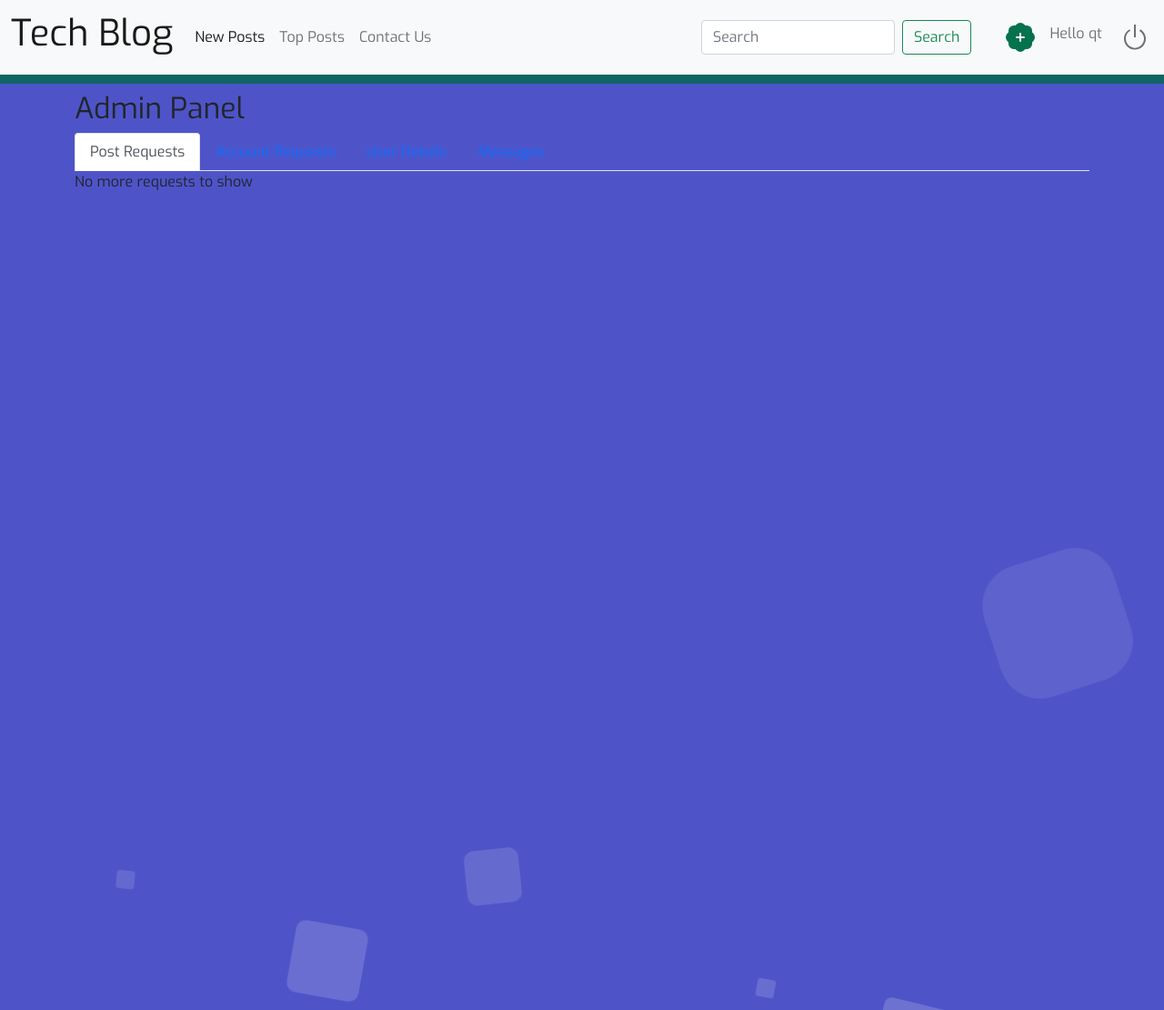
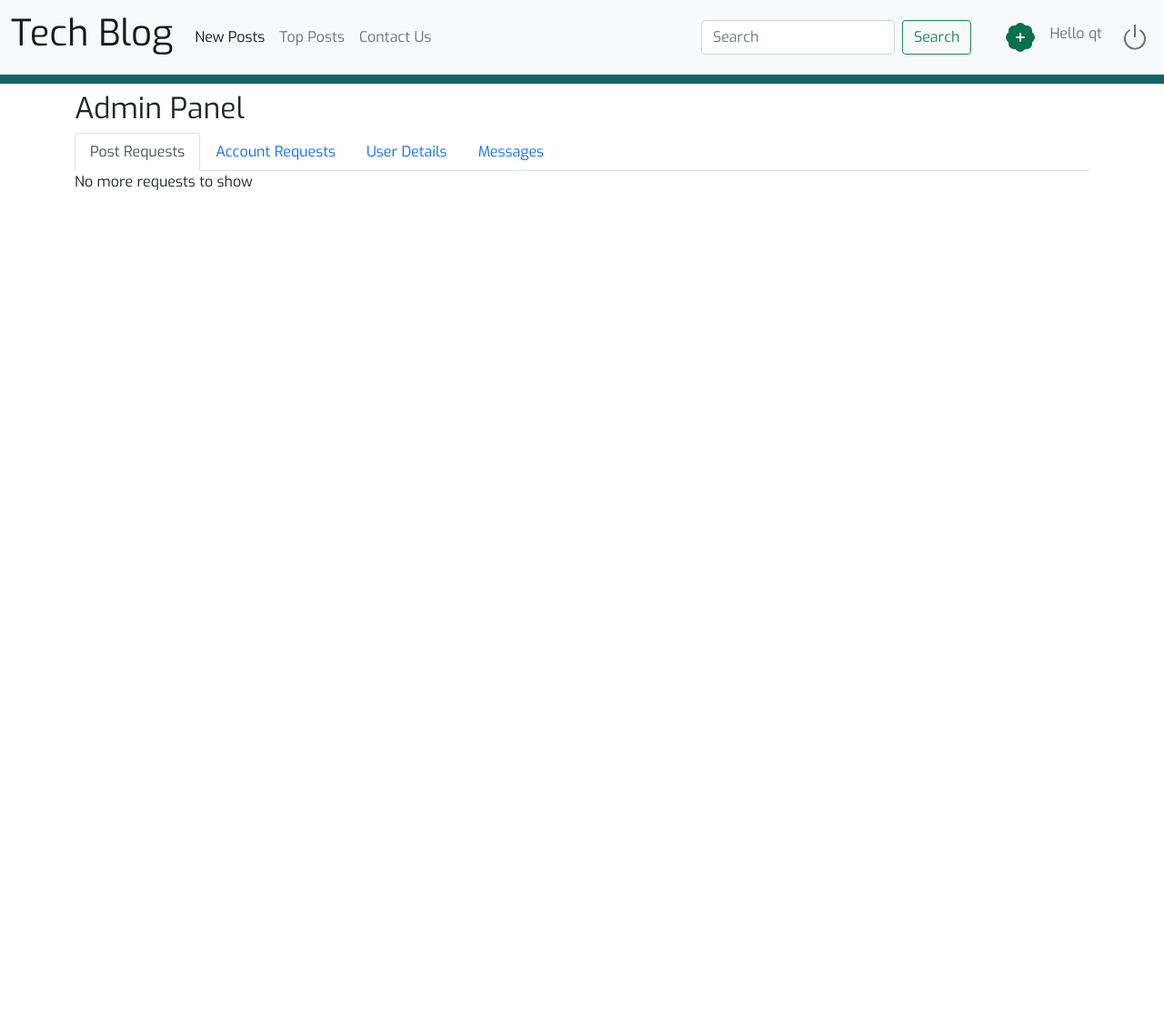
Before and after one commit to Treshank/TechBlog, a PHP site: page /users/admin.php in a window 1280 px wide. Shown: the whole page at 91% size. Run offline with PHP 8.4, Linux system fonts and the light colour scheme; a user stored in the database is signed in; data comes from the database, SQL or seed files in the repository; data that the repository does not hold is empty.

Commit message:
Fixed Admin panel no post requests

```diff
--- a/include/frame_post_requested.php
+++ b/include/frame_post_requested.php
@@ -10,7 +10,6 @@
 
 <!-- POSTS -->
 
-<div class="container context">
 			<div class="panel panel-default" style="width: 100%">
 				<!-- TITLE -->
 		  		<div class="panel-heading">
@@ -55,7 +54,3 @@
 
 			</div>
 				<!-- end of panel -->
-		</div>
-
-		</div>
-</div>
--- a/users/admin.php
+++ b/users/admin.php
@@ -21,20 +21,19 @@ else {
   <meta charset="utf-8">
   <meta name="viewport" content="width=device-width, initial-scale=1">
 </head>
-<body  class="area"">
-<ul class="circles">
-    <li></li>
-    <li></li>
-    <li></li>
-    <li></li>
-    <li></li>
-    <li></li>
-    <li></li>
-    <li></li>
-    <li></li>
-    <li></li>
-</ul>
-<div class="context">
+<!--<body  class="area"">-->
+<!--<ul class="circles">-->
+<!--    <li></li>-->
+<!--    <li></li>-->
+<!--    <li></li>-->
+<!--    <li></li>-->
+<!--    <li></li>-->
+<!--    <li></li>-->
+<!--    <li></li>-->
+<!--    <li></li>-->
+<!--    <li></li>-->
+<!--    <li></li>-->
+<!--</ul>-->
 <div class="container">
   <h2>Admin Panel</h2>
     <ul class="nav nav-tabs">
@@ -55,16 +54,16 @@ else {
 <!--        </li>-->
     </ul>
     <div class="tab-content" id="myTabContent">
-        <div class="tab-pane fade show active" id="posts" role="tabpanel" aria-labelledby="posts">
+        <div class="tab-pane fade show active" id="posts">
             <?php include("../include/post_request.php"); ?>
         </div>
-        <div class="tab-pane fade" id="acc" role="tabpanel" aria-labelledby="acc-tab">
+        <div class="tab-pane fade" id="acc">
             <?php include("../include/account_request.php");?>
         </div>
-        <div class="tab-pane fade" id="user" role="tabpanel" aria-labelledby="user-tab">
+        <div class="tab-pane fade" id="user">
             <?php include("userlist.php");?>
         </div>
-        <div class="tab-pane fade" id="messages" role="tabpanel" aria-labelledby="messages-tab"><?php
+        <div class="tab-pane fade" id="messages"><?php
             include("../include/messages.php");
             ?></div>
 <!--        <div class="tab-pane fade" id="category" role="tabpanel" aria-labelledby="category-tab">--><?php
```
